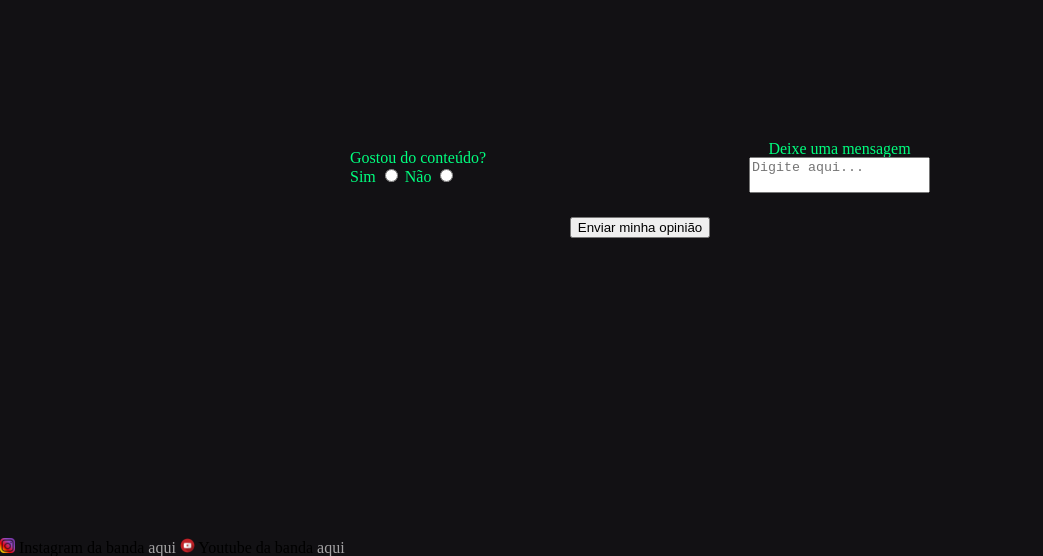
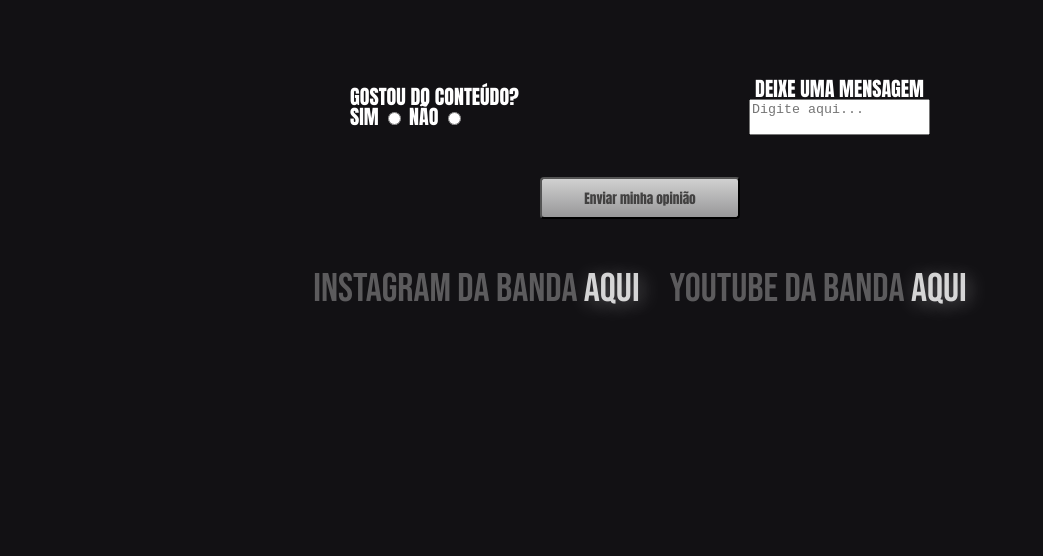
Before and after one commit to warmercolor/extra-banda, a plain HTML site: page index.html in a window 1280 px wide. Shown: the part 2459-3015 px from the top of the page, without its empty margins (0-1043 px from the left). After the commit the page ends 2788 px from the top, so only its background shows below. Drawn offline with nearby package versions, Linux system fonts and the light colour scheme; a web font is replaced by a local one.

Commit message:
semi finalizado

```diff
--- a/index.html
+++ b/index.html
@@ -137,10 +137,8 @@
         <button type="submit">Enviar minha opinião</button>
     </section>
 
-    <footer>
-        <img src="./img/Instagram-Icon.png" alt="icone instagram" height="15" width="15">
+    <footer class="footer">
         <span>Instagram da banda <a href="https://www.youtube.com/channel/UCDAXusYwRJpiSP2CHnXnVnw">aqui</a></span>
-        <img src="./img/f2ea1ded4d037633f687ee389a571086-logo-do-cone-do-youtube.png" alt="icone instagram" height="15" width="15">
         <span>Youtube da banda <a href="https://www.youtube.com/channel/UCDAXusYwRJpiSP2CHnXnVnw">aqui</a></span>
     </footer>
 
--- a/style.css
+++ b/style.css
@@ -128,6 +128,7 @@ body{
     height: 360px;
     margin: auto;
 }
+
 .songs h3{
     display: flex;
     justify-content: flex-start;
@@ -304,6 +305,13 @@ body{
     max-width: 1300px;
     padding: 0 250px;
     margin-top: 100px;
+
+    color:#fff;
+    font-family: 'Anton', sans-serif;
+    font-size: 20px;
+    text-transform: uppercase;
+    margin-bottom: 20px;
+    margin-top: 40px;
 }
 
 .area_direita {
@@ -320,5 +328,54 @@ body{
 .area_mensagem_bottom {
     display: flex;
     justify-content: center;
-    margin-bottom: 300px;
+    margin-bottom: 10px;
+
 }
+
+.area_mensagem_bottom button {
+    background: linear-gradient(0deg, rgba(255, 255, 255, 0.566) 0%, rgb(208, 208, 208) 100%);
+    color: rgb(66, 65, 65);
+    padding: 9px 42px;
+    border-radius: 4px;
+
+    font-family: 'Anton', sans-serif;
+
+    text-align: center;
+    cursor: pointer;
+}
+
+.area_mensagem_bottom button:hover{
+    color: #121114;
+    transform: scale(1.01);
+    box-shadow: 3px 3px 20px rgb(255, 255, 255);
+    font-family: 'Kdam Thmor Pro', sans-serif;
+}
+
+.footer{
+    display: flex;
+    justify-content: center;
+    align-items: center;
+    gap: 30px;
+}
+
+.footer span{
+    color:rgba(255, 255, 255, 0.315);
+    font-family: 'Bebas Neue', cursive;
+    font-size: 40px;
+    margin-bottom: 20px;
+    margin-top: 40px;
+}
+
+.footer a{
+    color:rgba(255, 255, 255, 0.808);
+    font-family: 'Bebas Neue', cursive;
+    font-size: 40px;
+    text-shadow: 3px 3px 20px rgba(255, 255, 255, 0.315);
+}
+
+.footer a:hover{
+    color: rgba(255, 255, 255, 0.628);
+    font-family: 'Bebas Neue', cursive;
+    font-size: 40px;
+    text-shadow: 3px 3px 50px rgba(255, 255, 255, 0.315);
+}
```
